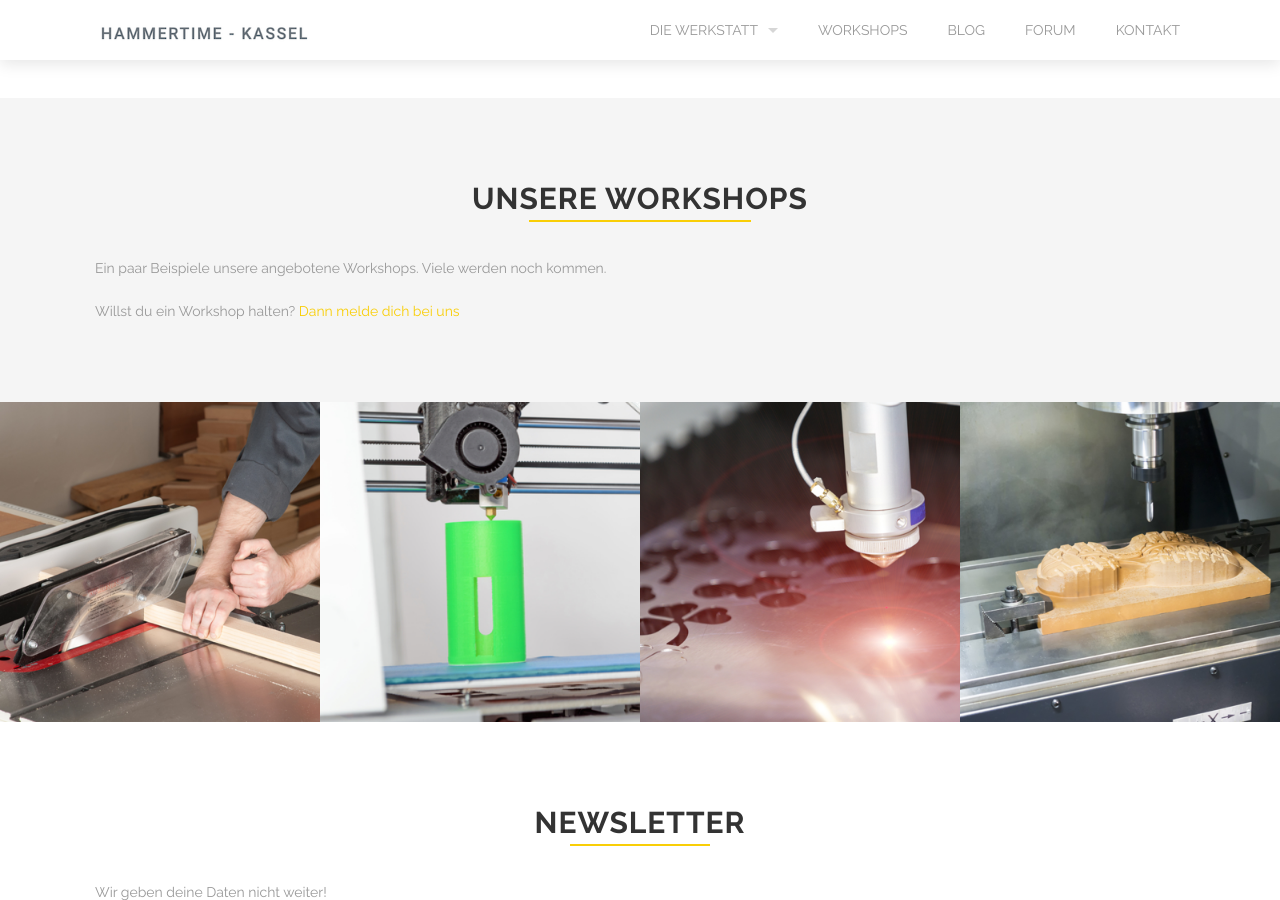
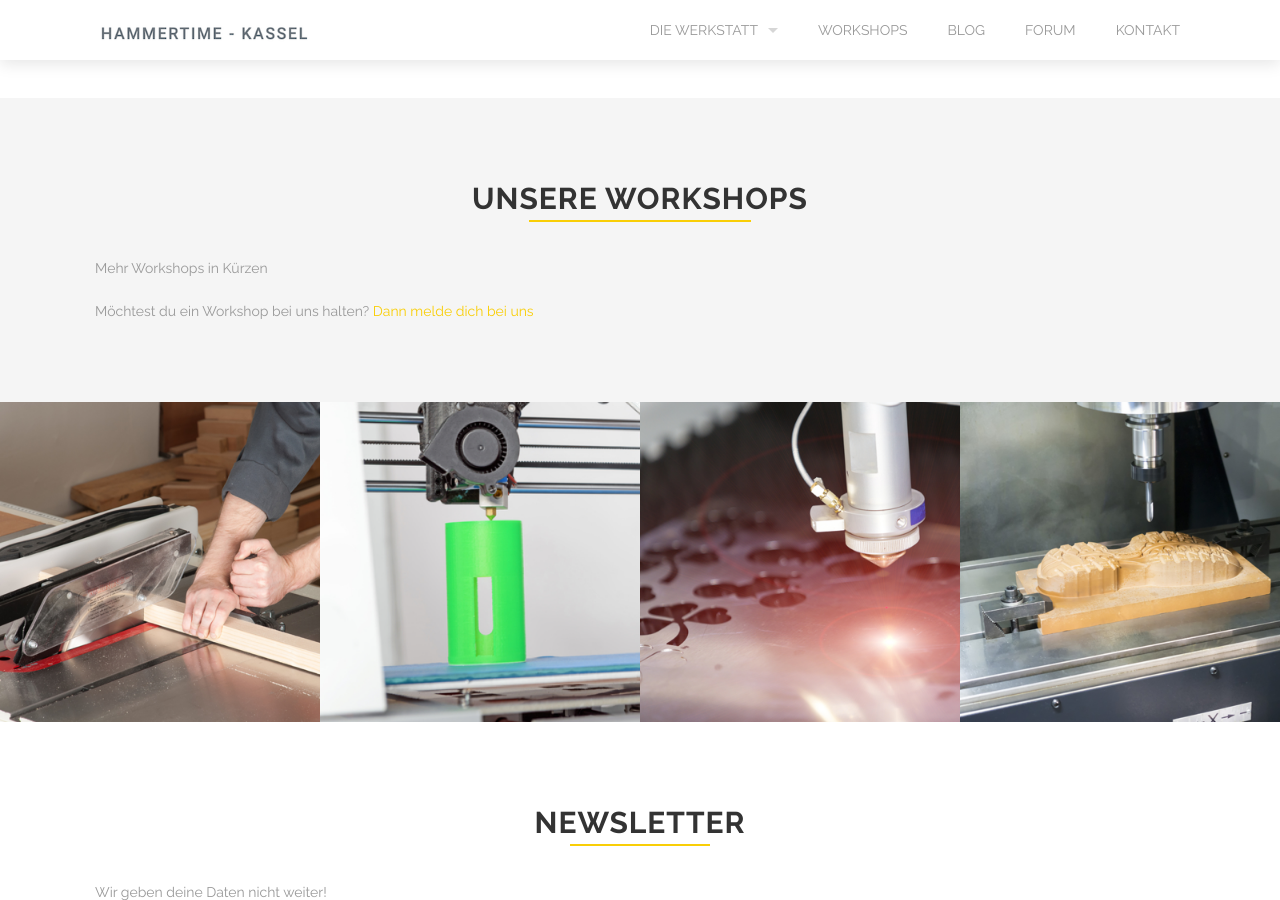
Before and after one commit to Hammertime-Kassel/htks, a Jekyll site: the page built from index.html, in a window 1280 px wide and 900 px high, scrolled down 1160 px. Built offline with Jekyll 4.4.1, drawn with Linux system fonts in a browser that asks for light colours.

Commit message:
no message

```diff
--- a/index.html
+++ b/index.html
@@ -161,8 +161,8 @@ milestones:
     <div class="large-12 columns">
       {% include section-header.html title="Unsere Workshops" %}
       <div class="spacing"></div>
-      <p>Ein paar Beispiele unsere angebotene Workshops. Viele werden noch kommen.</p>
-      <p>Willst du ein Workshop halten? <a href="contact.html">Dann melde dich bei uns</a></p>
+      <p>Mehr Workshops in Kürzen</p>
+      <p>Möchtest du ein Workshop bei uns halten? <a href="contact.html">Dann melde dich bei uns</a></p>
       <div class="three spacing"></div>
     </div>
   </div>
--- a/workshops.html
+++ b/workshops.html
@@ -80,7 +80,7 @@ works:
 <div class='full'>
   <div class='row'>
     <div class='mod modGallery'>
-      <h3>Mehr Workshops in Kürzen...</h3>
+      <h3>Mehr Workshops in Kürzen.</h3>
       <div class='two spacing'></div>
 
     <!--
```
